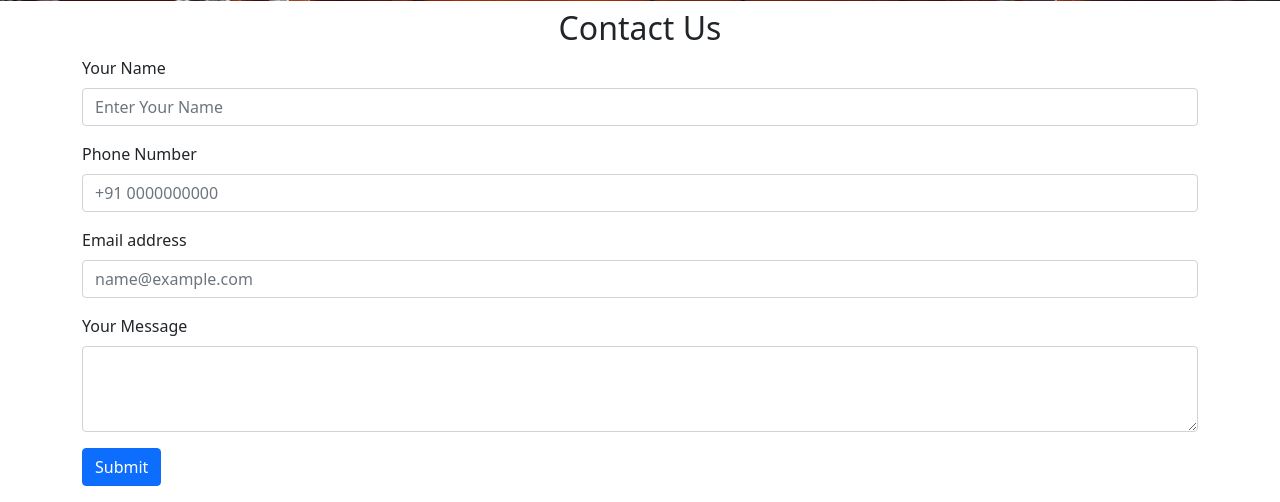
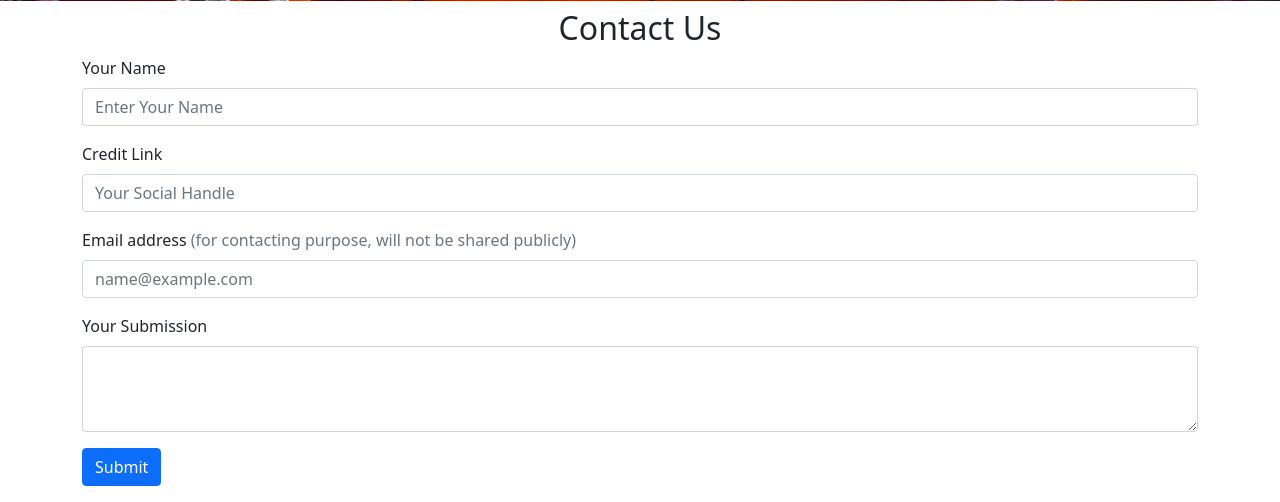
Before and after one commit to scikido/bubbay, a Django app: page /contact/ in a window 1280 px wide. Shown: the part 460-962 px from the top of the page. Run offline with Django 4.2, Linux system fonts and the light colour scheme.

Commit message:
added succesfully dtabase connectivity

```diff
--- a/MySite/settings.py
+++ b/MySite/settings.py
@@ -25,7 +25,7 @@ BASE_DIR = Path(__file__).resolve().parent.parent
 SECRET_KEY = 'django-insecure-_7z&lejc8c*w10ca9&f20k7(v8vd%)5pl=_z%k^ol++z)hp!j+'
 
 # SECURITY WARNING: don't run with debug turned on in production!
-DEBUG = False
+DEBUG = True
 
 ALLOWED_HOSTS = ['bubbay.herokuapp.com','127.0.0.1']
 
--- a/home/admin.py
+++ b/home/admin.py
@@ -1,7 +1,7 @@
 from django.contrib import admin
 
-from home.models import Contact
+from home.models import Submissons
 
 # Register your models here.
 
-admin.site.register(Contact)
+admin.site.register(Submissons)
--- a/home/views.py
+++ b/home/views.py
@@ -1,5 +1,5 @@
 from django.shortcuts import render
-from home.models import Contact
+from home.models import Submissons
 from datetime import datetime
 from django.contrib import messages
 # Create your views here.
@@ -15,11 +15,11 @@ def services(request):
 
 def contact(request):
     if request.method=="POST":
-        name=request.POST.get('name')
-        email=request.POST.get('email')
-        phone=request.POST.get('phone')
-        desc=request.POST.get('desc')
-        contact=Contact(name=name, phone=phone,email=email,desc=desc,date=datetime.today())
+        name_author=request.POST.get('name')
+        email_author=request.POST.get('email')
+        credit_author=request.POST.get('link')
+        content=request.POST.get('desc')
+        contact=Submissons(name_author=name_author,email_author=email_author,credit_author=credit_author,content=content,date=datetime.today())
         contact.save()
-        messages.success(request,'Your Message has succesfully submitted!')
+        messages.success(request,'Your Content has succesfully submitted!')
     return render(request,"contact.html")
--- a/templates/contact.html
+++ b/templates/contact.html
@@ -12,16 +12,16 @@
             <input type="text" class="form-control" name="name" id="name" placeholder="Enter Your Name">
         </div>
         <div class="mb-3">
-            <label for="phone" class="form-label">Phone Number</label>
-            <input type="tel" required class="form-control" id="phone" name="phone" placeholder="+91 0000000000">
+            <label for="url" class="form-label">Credit Link</label>
+            <input type="url" class="form-control" name="link" placeholder="Your Social Handle">
         </div>
         <div class="mb-3">
-            <label for="email" class="form-label">Email address</label>
-            <input type="email" class="form-control" name="email" id="email" placeholder="name@example.com">
+            <label for="email" class="form-label">Email address <p class="text-muted d-inline">(for contacting purpose, will not be shared publicly)</p></label>
+            <input type="email" class="form-control" name="email" placeholder="name@example.com">
         </div>
         <div class="mb-3">
-            <label for="desc" class="form-label">Your Message</label>
-            <textarea class="form-control" id="desc" name="desc" rows="3"></textarea>
+            <label for="desc" class="form-label">Your Submission</label>
+            <textarea required class="form-control" id="desc" name="desc" rows="3"></textarea>
         </div>
         <button type="submit" class="btn btn-primary">Submit</button>
     </form>
```
Also changed, not shown: home/models.py (+16 -6 lines), home/migrations/0001_initial.py (added), home/migrations/__init__.py (added).
